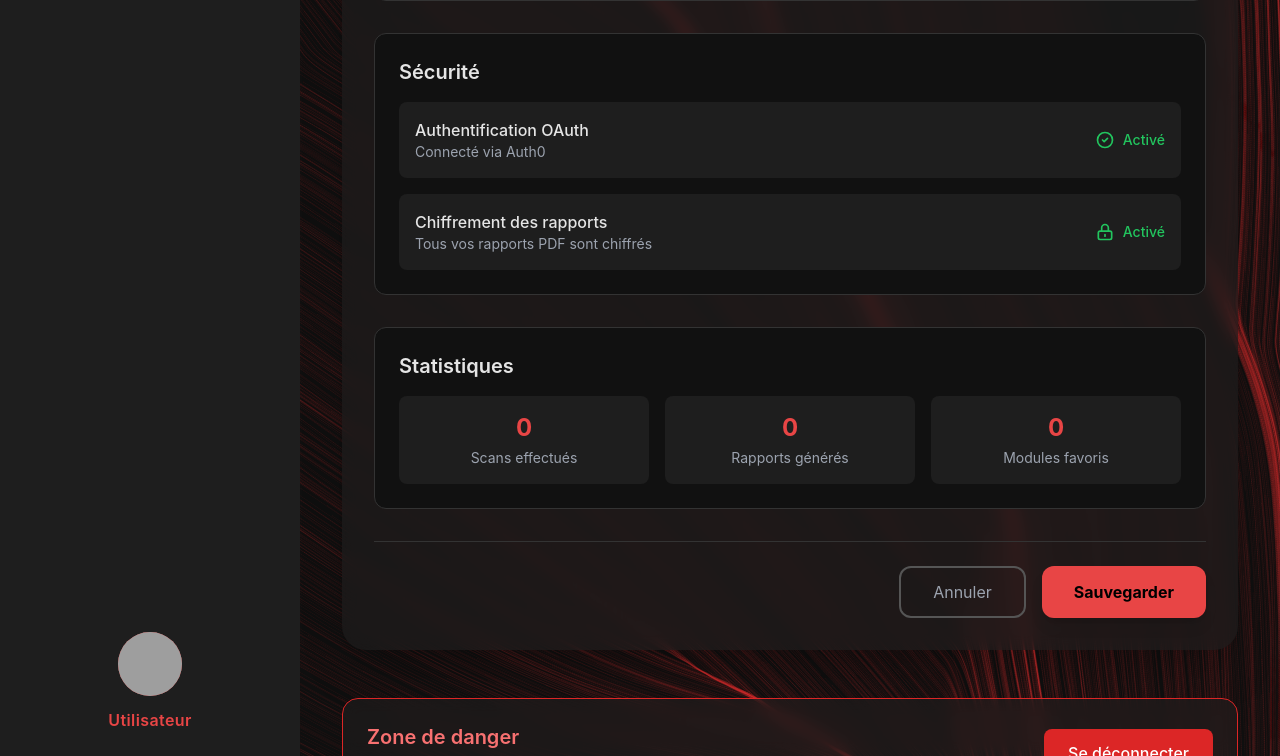
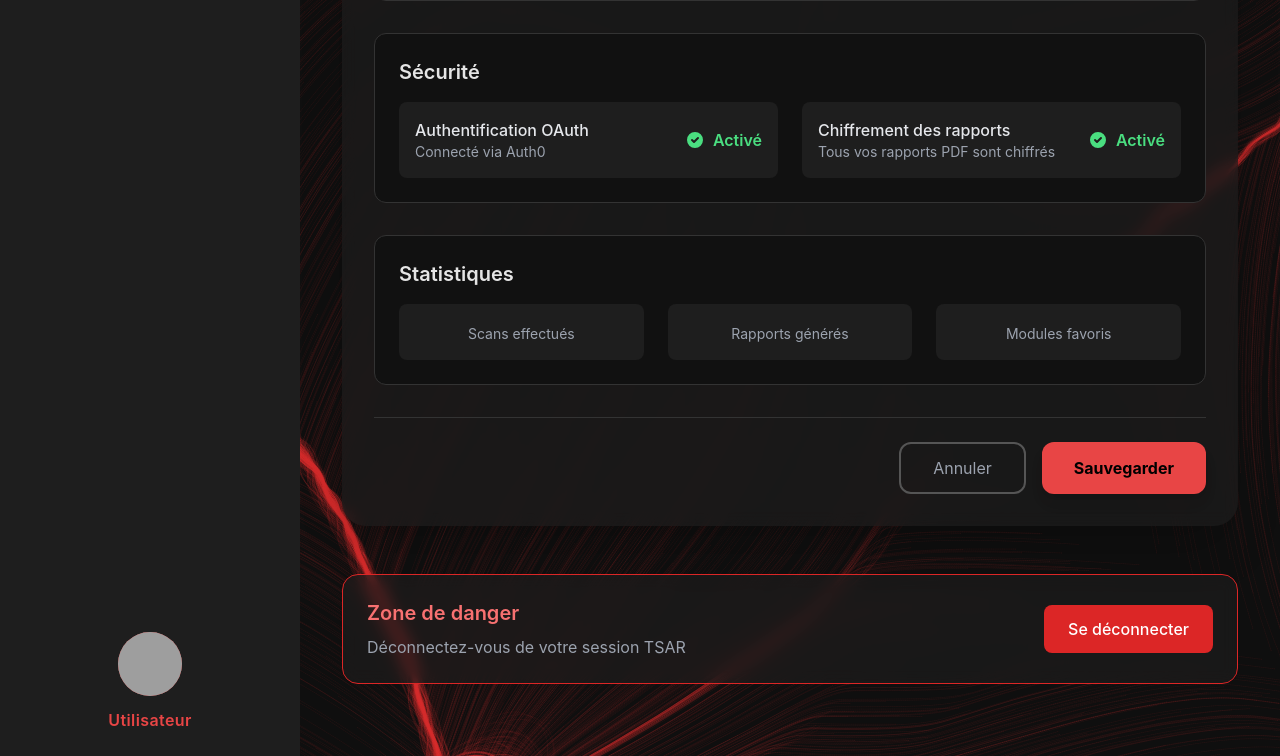
Before and after one commit to yvanfocsa/tsar, a Flask app: template web/templates/profile.html in a window 1280 px wide. Shown: the part 847-1603 px from the top of the page. Run offline with Flask 3, Linux system fonts and the light colour scheme; the template is opened without the code that fills it, so the values that code supplies are empty; style sheets or scripts are compiled from the project's sources; parts of the project's set-up code (start-up, migrations or seed data) failed here and were passed over; some libraries are stand-ins or nearby versions; grey boxes are pictures that could not be loaded.

Commit message:
Mise à jour

```diff
--- a/web/templates/profile.html
+++ b/web/templates/profile.html
@@ -35,12 +35,12 @@
               </span>
             {% endif %}
           </div>
-          <div class="absolute inset-0 bg-black bg-opacity-50 rounded-full flex items-center justify-center opacity-0 group-hover:opacity-100 transition-opacity cursor-pointer">
+          <label for="avatar" class="absolute inset-0 bg-black bg-opacity-50 rounded-full flex items-center justify-center opacity-0 group-hover:opacity-100 transition-opacity cursor-pointer">
             <svg xmlns="http://www.w3.org/2000/svg" class="h-8 w-8 text-white" fill="none" viewBox="0 0 24 24" stroke="currentColor">
               <path stroke-linecap="round" stroke-linejoin="round" stroke-width="2" d="M3 9a2 2 0 012-2h.93a2 2 0 001.664-.89l.812-1.22A2 2 0 0110.07 4h3.86a2 2 0 011.664.89l.812 1.22A2 2 0 0018.07 7H19a2 2 0 012 2v9a2 2 0 01-2 2H5a2 2 0 01-2-2V9z" />
               <path stroke-linecap="round" stroke-linejoin="round" stroke-width="2" d="M15 13a3 3 0 11-6 0 3 3 0 016 0z" />
             </svg>
-          </div>
+          </label>
         </div>
         <h2 class="text-2xl font-bold text-[var(--tsar-text)] mt-4">
           {{ display_name }}
@@ -97,7 +97,7 @@
           </p>
         </div>
 
-        <!-- Informations Auth0 (lecture seule) -->
+        <!-- Informations du compte -->
         <div class="bg-[#111] rounded-xl p-6 border border-[#333]">
           <h3 class="text-xl font-semibold text-[var(--tsar-text)] mb-4">Informations du compte</h3>
           <div class="grid grid-cols-1 md:grid-cols-2 gap-4 text-sm">
@@ -115,30 +115,29 @@
         <!-- Section Sécurité -->
         <div class="bg-[#111] rounded-xl p-6 border border-[#333]">
           <h3 class="text-xl font-semibold text-[var(--tsar-text)] mb-4">Sécurité</h3>
-          <div class="space-y-4">
-            <div class="flex items-center justify-between p-4 bg-[var(--tsar-card)] rounded-lg">
+          <div class="grid grid-cols-1 md:grid-cols-2 gap-6">
+            <div class="flex items-center justify-between p-4 bg-[#1e1e1e] rounded-lg">
               <div>
-                <h4 class="font-medium text-[var(--tsar-text)]">Authentification OAuth</h4>
-                <p class="text-gray-400 text-sm">Connecté via Auth0</p>
+                <p class="font-medium text-gray-200">Authentification OAuth</p>
+                <p class="text-sm text-gray-400">Connecté via Auth0</p>
               </div>
-              <div class="flex items-center">
-                <svg xmlns="http://www.w3.org/2000/svg" class="h-5 w-5 text-green-500 mr-2" fill="none" viewBox="0 0 24 24" stroke="currentColor">
-                  <path stroke-linecap="round" stroke-linejoin="round" stroke-width="2" d="M9 12l2 2 4-4m6 2a9 9 0 11-18 0 9 9 0 0118 0z" />
+              <div class="flex items-center gap-2 text-green-400">
+                <svg xmlns="http://www.w3.org/2000/svg" class="h-5 w-5" viewBox="0 0 20 20" fill="currentColor">
+                  <path fill-rule="evenodd" d="M10 18a8 8 0 100-16 8 8 0 000 16zm3.707-9.293a1 1 0 00-1.414-1.414L9 10.586 7.707 9.293a1 1 0 00-1.414 1.414l2 2a1 1 0 001.414 0l4-4z" clip-rule="evenodd" />
                 </svg>
-                <span class="text-green-500 text-sm font-medium">Activé</span>
+                <span class="font-semibold">Activé</span>
               </div>
             </div>
-
-            <div class="flex items-center justify-between p-4 bg-[var(--tsar-card)] rounded-lg">
+            <div class="flex items-center justify-between p-4 bg-[#1e1e1e] rounded-lg">
               <div>
-                <h4 class="font-medium text-[var(--tsar-text)]">Chiffrement des rapports</h4>
-                <p class="text-gray-400 text-sm">Tous vos rapports PDF sont chiffrés</p>
+                <p class="font-medium text-gray-200">Chiffrement des rapports</p>
+                <p class="text-sm text-gray-400">Tous vos rapports PDF sont chiffrés</p>
               </div>
-              <div class="flex items-center">
-                <svg xmlns="http://www.w3.org/2000/svg" class="h-5 w-5 text-green-500 mr-2" fill="none" viewBox="0 0 24 24" stroke="currentColor">
-                  <path stroke-linecap="round" stroke-linejoin="round" stroke-width="2" d="M12 15v2m-6 4h12a2 2 0 002-2v-6a2 2 0 00-2-2H6a2 2 0 00-2 2v6a2 2 0 002 2zm10-10V7a4 4 0 00-8 0v4h8z" />
+              <div class="flex items-center gap-2 text-green-400">
+                <svg xmlns="http://www.w3.org/2000/svg" class="h-5 w-5" viewBox="0 0 20 20" fill="currentColor">
+                  <path fill-rule="evenodd" d="M10 18a8 8 0 100-16 8 8 0 000 16zm3.707-9.293a1 1 0 00-1.414-1.414L9 10.586 7.707 9.293a1 1 0 00-1.414 1.414l2 2a1 1 0 001.414 0l4-4z" clip-rule="evenodd" />
                 </svg>
-                <span class="text-green-500 text-sm font-medium">Activé</span>
+                <span class="font-semibold">Activé</span>
               </div>
             </div>
           </div>
@@ -147,25 +146,18 @@
         <!-- Statistiques personnelles -->
         <div class="bg-[#111] rounded-xl p-6 border border-[#333]">
           <h3 class="text-xl font-semibold text-[var(--tsar-text)] mb-4">Statistiques</h3>
-          <div class="grid grid-cols-1 md:grid-cols-3 gap-4">
-            <div class="text-center p-4 bg-[var(--tsar-card)] rounded-lg">
-              <div class="text-2xl font-bold text-[var(--tsar-accent)] mb-1">
-                <!-- Ici tu peux ajouter une variable pour compter les scans -->
-                {{ scan_count if scan_count is defined else '0' }}
-              </div>
-              <div class="text-gray-400 text-sm">Scans effectués</div>
+          <div class="grid grid-cols-1 sm:grid-cols-3 gap-6 text-center">
+            <div class="bg-[#1e1e1e] p-4 rounded-lg">
+              <p class="text-3xl font-bold text-[var(--tsar-accent)]">{{ stats.scans }}</p>
+              <p class="text-sm text-gray-400 mt-1">Scans effectués</p>
             </div>
-            <div class="text-center p-4 bg-[var(--tsar-card)] rounded-lg">
-              <div class="text-2xl font-bold text-[var(--tsar-accent)] mb-1">
-                {{ report_count if report_count is defined else '0' }}
-              </div>
-              <div class="text-gray-400 text-sm">Rapports générés</div>
+            <div class="bg-[#1e1e1e] p-4 rounded-lg">
+              <p class="text-3xl font-bold text-[var(--tsar-accent)]">{{ stats.reports }}</p>
+              <p class="text-sm text-gray-400 mt-1">Rapports générés</p>
             </div>
-            <div class="text-center p-4 bg-[var(--tsar-card)] rounded-lg">
-              <div class="text-2xl font-bold text-[var(--tsar-accent)] mb-1">
-                {{ favorite_count if favorite_count is defined else '0' }}
-              </div>
-              <div class="text-gray-400 text-sm">Modules favoris</div>
+            <div class="bg-[#1e1e1e] p-4 rounded-lg">
+              <p class="text-3xl font-bold text-[var(--tsar-accent)]">{{ stats.favorites }}</p>
+              <p class="text-sm text-gray-400 mt-1">Modules favoris</p>
             </div>
           </div>
         </div>
@@ -212,14 +204,5 @@ document.getElementById('avatar').addEventListener('change', function(e) {
   const fileName = e.target.files[0]?.name;
   fileChosen.textContent = fileName || 'Aucun fichier sélectionné';
 });
-
-// Animation au survol de la photo de profil
-document.querySelector('.group').addEventListener('mouseenter', function() {
-  this.querySelector('.absolute').style.opacity = '1';
-});
-
-document.querySelector('.group').addEventListener('mouseleave', function() {
-  this.querySelector('.absolute').style.opacity = '0';
-});
 </script>
 {% endblock %}
```
Also changed, not shown: web/app/routes.py (+13 -3 lines).
